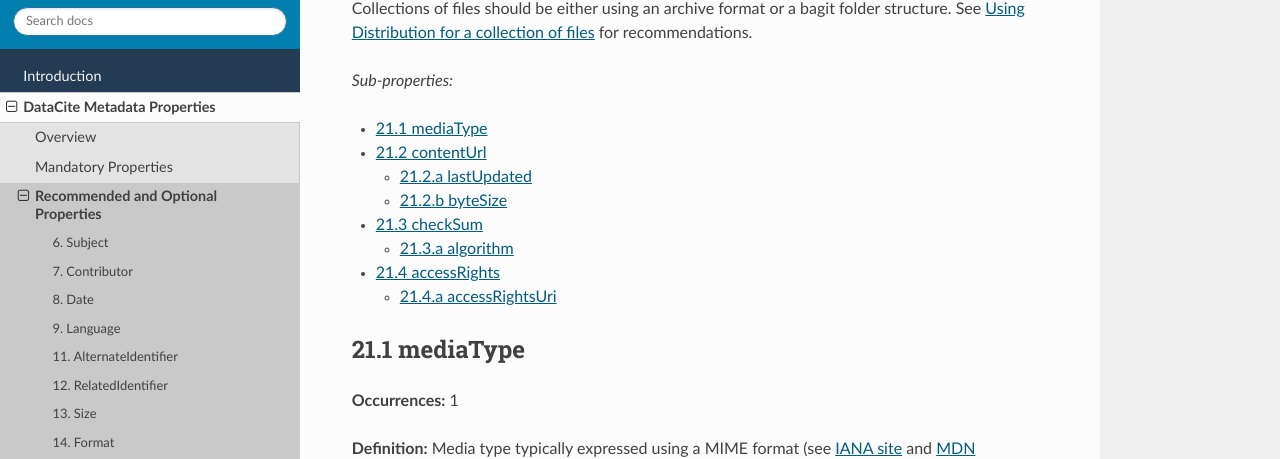
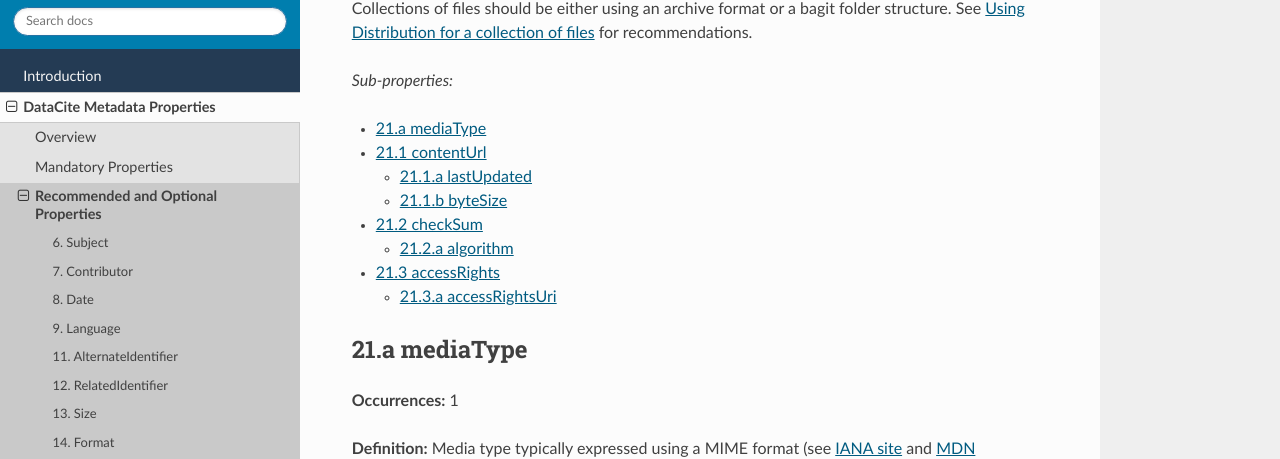
Before and after one commit to datacite/schema-docs, a Sphinx documentation site: the page built from docs/properties/recommended_optional/property_distribution.rst, in a window 1280 px wide and 1400 px high, scrolled down 240 px. Shown: the part 139-598 px from the top of the window. Built offline with Sphinx 7.4.7 and the Read the Docs theme 2.0.0, drawn with Linux system fonts in a browser that asks for light colours; comment, search, counter and statistics services are not loaded; some of the changed text lies outside the part shown.

Commit message:
fix Distribution sub-property and attribute numbering

```diff
--- a/docs/properties/recommended_optional/property_distribution.rst
+++ b/docs/properties/recommended_optional/property_distribution.rst
@@ -35,9 +35,9 @@ Examples:
 - application/zip
 - audio/mpeg
 
-.. _21.2:
+.. _21.1:
 
-21.2 contentUrl
+21.1 contentUrl
 ~~~~~~~~~~~~~~~~~~~~
 
 **Occurrences:** 1
@@ -59,9 +59,9 @@ Examples:
 
 See :doc:`/guidance/distribution` for recommendations on archive file formats.
 
-.. _21.2.a:
+.. _21.1.a:
 
-21.2.a lastUpdated
+21.1.a lastUpdated
 ^^^^^^^^^^^^^^^^^^^^^
 
 **Occurrences:** 0-1
@@ -72,9 +72,9 @@ See :doc:`/guidance/distribution` for recommendations on archive file formats.
 
 YYYY, YYYY-MM-DD, YYYYMM-DDThh:mm:ssTZD or any other format or level of granularity described in W3CDTF [#f1]_.
 
-.. _21.2.b:
+.. _21.1.b:
 
-21.2.b byteSize
+21.1.b byteSize
 ^^^^^^^^^^^^^^^^^^^^^
 
 **Occurrences:** 0-1
@@ -128,9 +128,9 @@ Examples:
 - SHA-384
 - SHA-512
 
-.. _21.4:
+.. _21.3:
 
-21.4 accessRights
+21.3 accessRights
 ~~~~~~~~~~~~~~~~~~~~
 
 **Occurrences:** 0-1
@@ -152,7 +152,7 @@ Examples:
 
 .. _21.4.a:
 
-21.4.a accessRightsUri
+21.3.a accessRightsUri
 ^^^^^^^^^^^^^^^^^^^^^^^^^^
 
 **Occurrences:** 0-1
```
Also changed, not shown: other parts of docs/properties/recommended_optional/property_distribution.rst (+6 -6 lines), docs/introduction/version_update.rst (+8 -8 lines).
